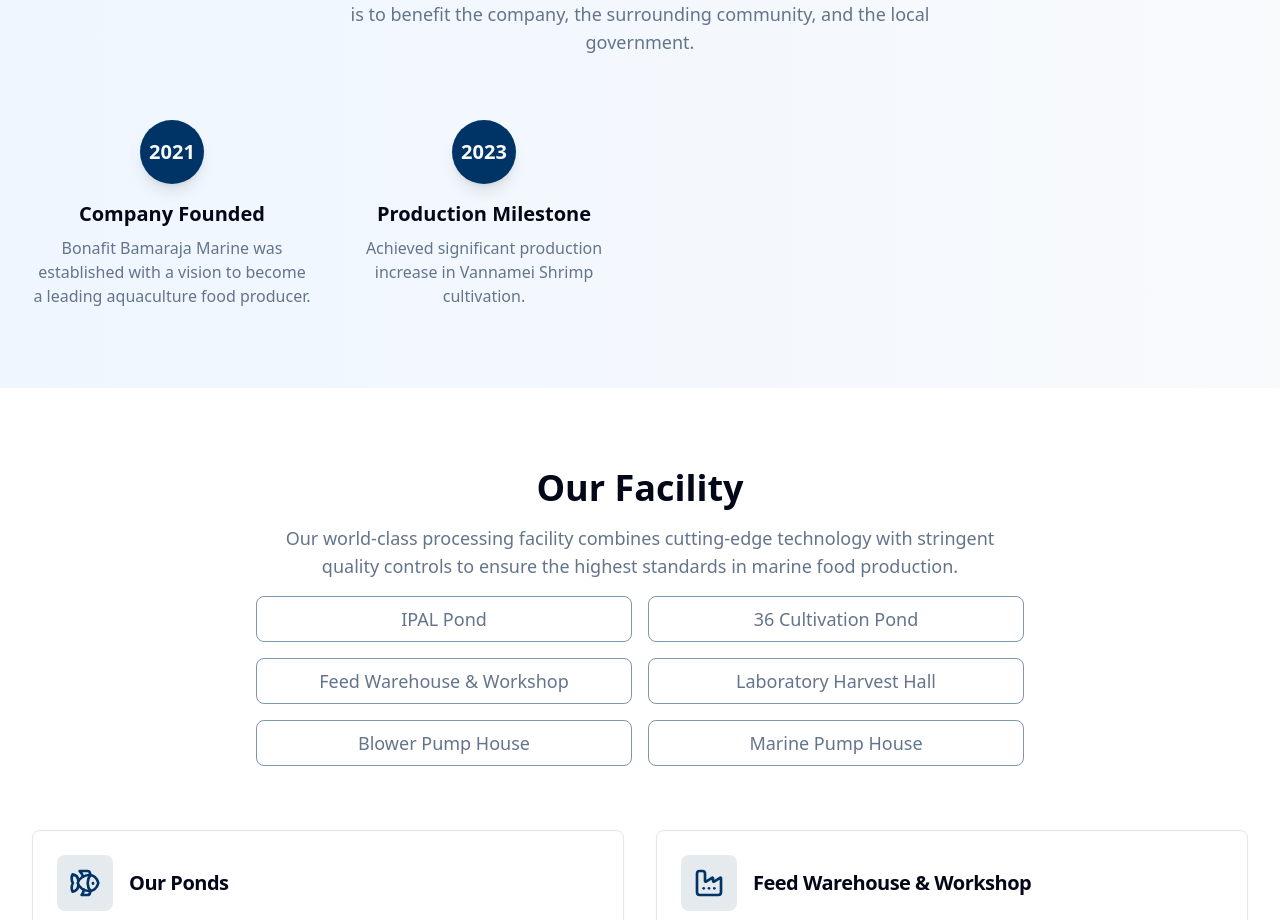
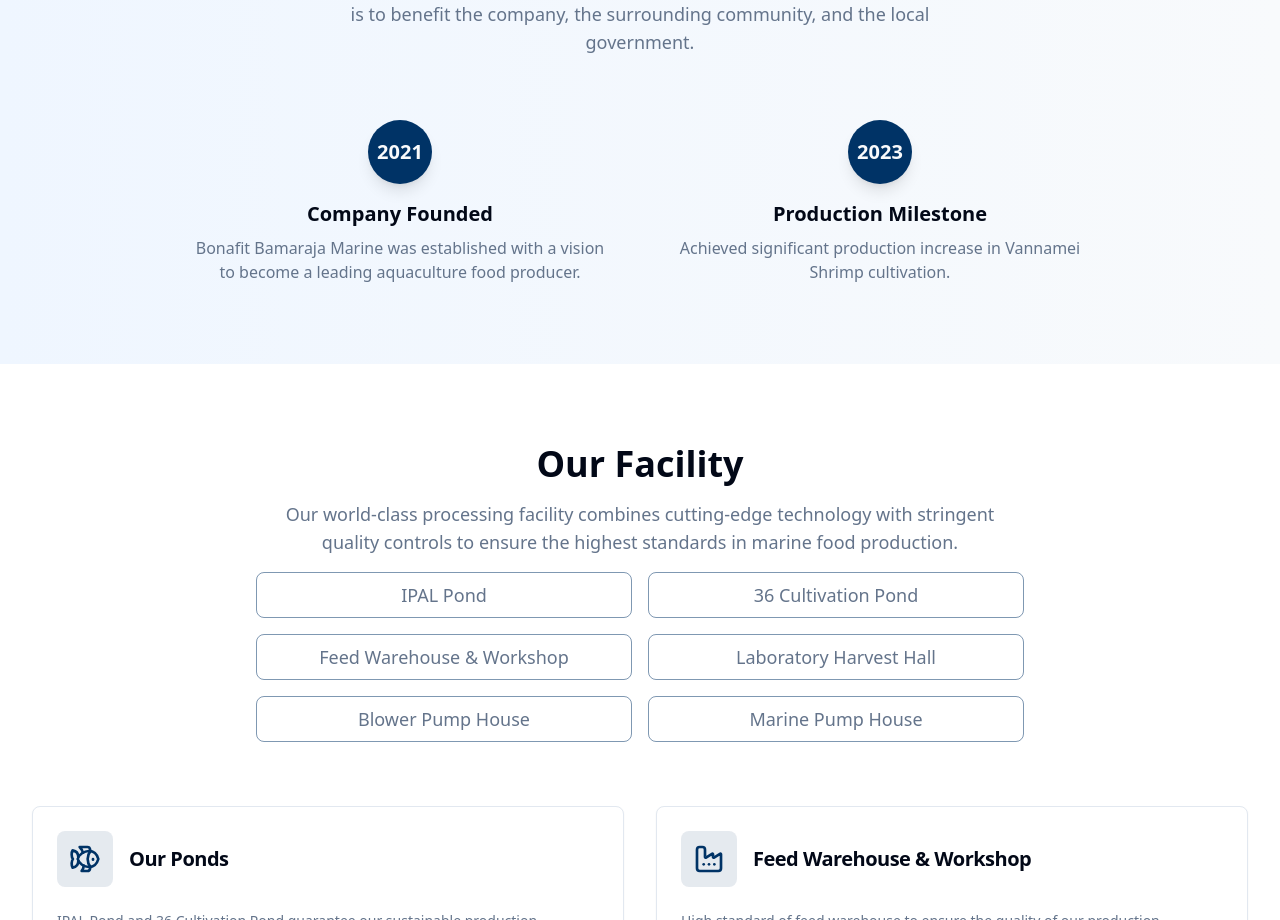
Before and after one commit to marsonparulian/bonafit-bm, a React (Vite) app: page / in a window 1280 px wide. Shown: the part 1740-2660 px from the top of the page. Built offline with nearby package versions, Linux system fonts and the light colour scheme.

Commit message:
Fix the year items in Company History page

```diff
--- a/src/components/CompanyHistory.tsx
+++ b/src/components/CompanyHistory.tsx
@@ -49,18 +49,22 @@ export const CompanyHistory = () => {
           </p>
         </div>
 
-        <div className="grid grid-cols-1 md:grid-cols-2 lg:grid-cols-4 gap-8">
+        <div className="max-w-4xl mx-auto">
+          <div className="grid grid-cols-1 md:grid-cols-2 lg:grid-cols-2 gap-16">
             {milestones.map((milestone, index) => (
               <div key={index} className="text-center">
                 <div className="bg-primary text-primary-foreground rounded-full w-16 h-16 flex items-center justify-center text-xl font-bold mx-auto mb-4 shadow-lg">
                   {milestone.year}
                 </div>
-              <h3 className="text-xl font-semibold mb-2">{milestone.title}</h3>
+                <h3 className="text-xl font-semibold mb-2">
+                  {milestone.title}
+                </h3>
                 <p className="text-muted-foreground">{milestone.description}</p>
               </div>
             ))}
           </div>
         </div>
+      </div>
     </section>
   );
 };
```
Lines whose indentation alone changed are shown as unchanged.
